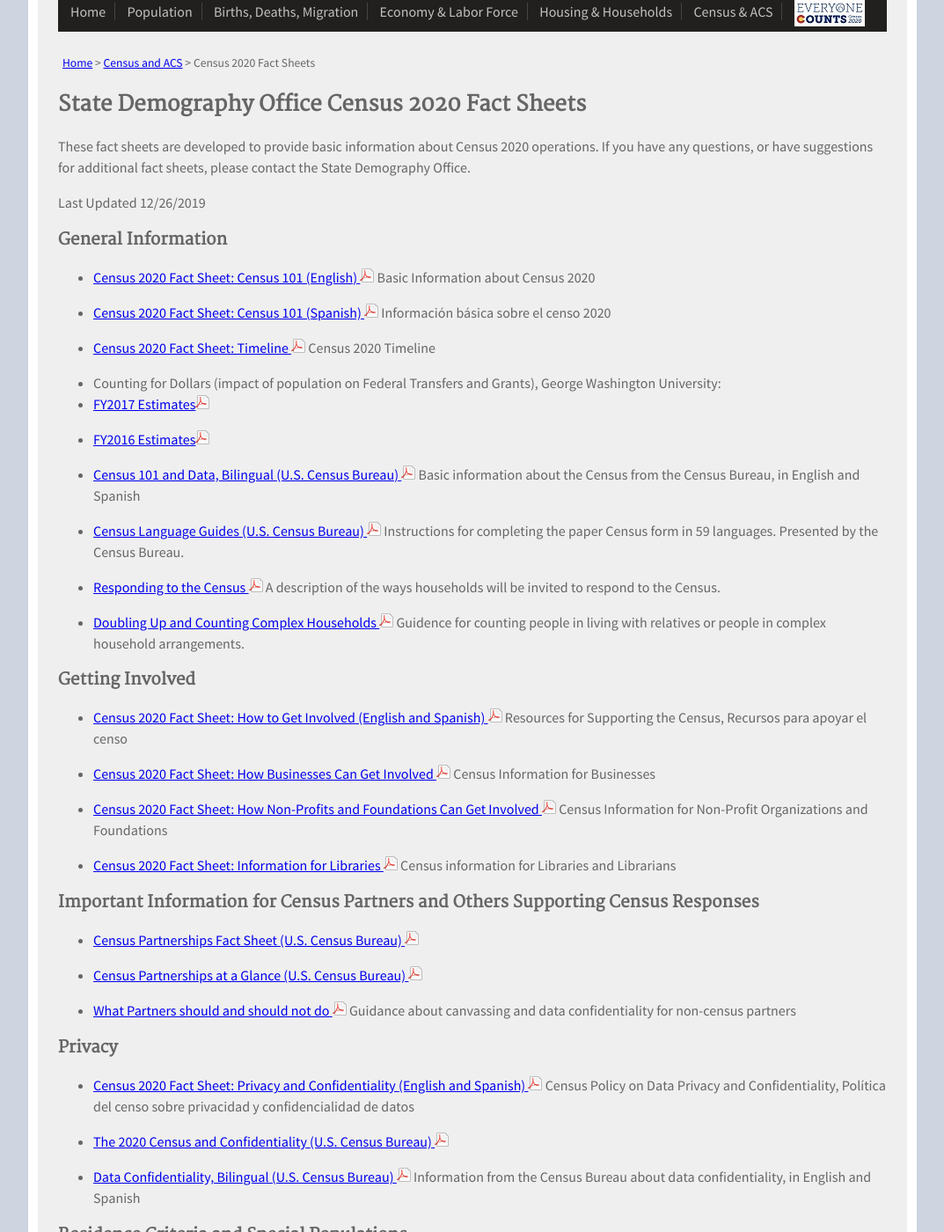
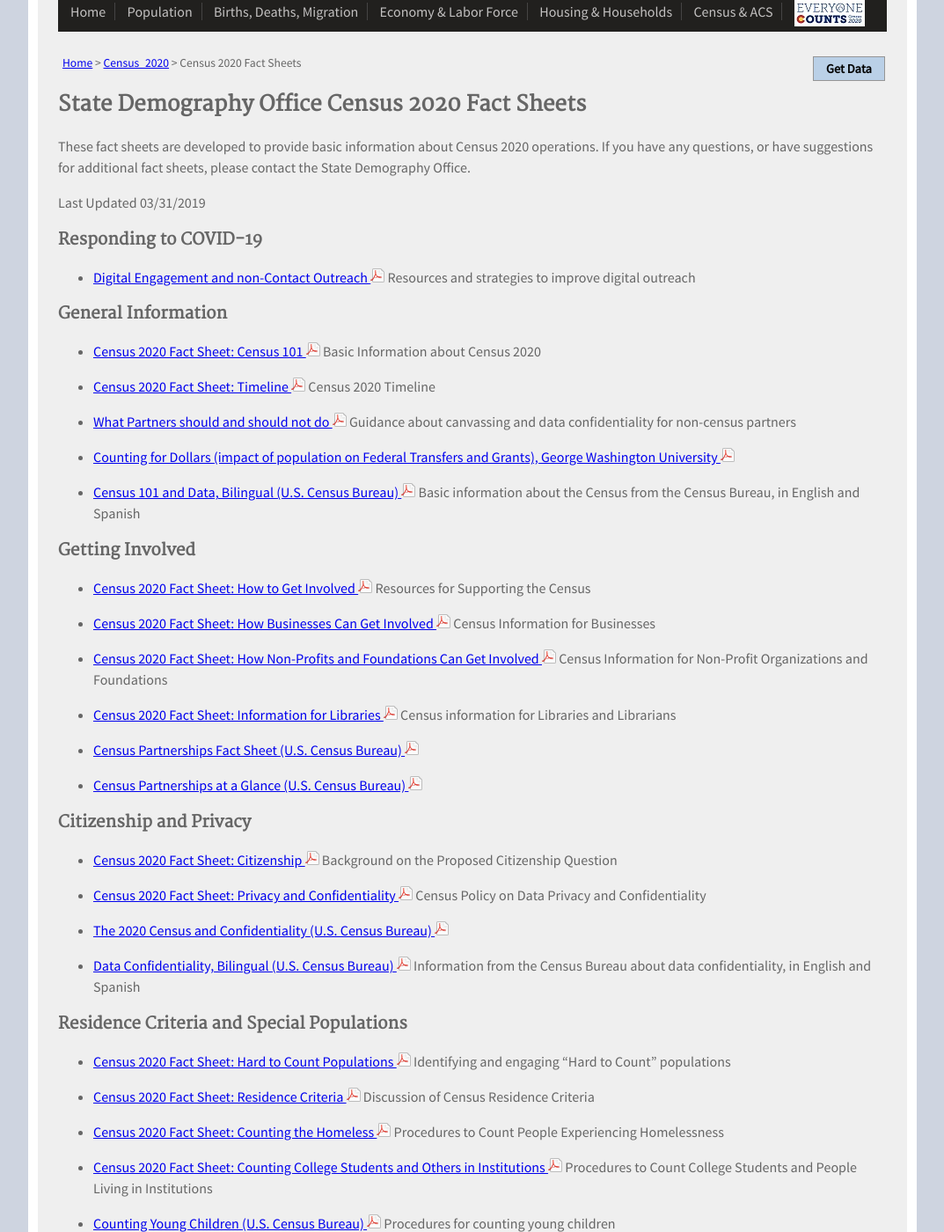
Before and after one commit to TBleess/Website_New, a Jekyll site: the page built from pages/5_CensusACS/2020-factsheets.md, in a window 1280 px wide and 1400 px high, scrolled down 250 px. Shown: the whole window at 88% size, without its empty margins (103-1176 px from the left). Built offline with Jekyll 4.4.1, drawn with Linux system fonts in a browser that asks for light colours.

Commit message:
Add files via upload

```diff
--- a/pages/5_CensusACS/2020-factsheets.md
+++ b/pages/5_CensusACS/2020-factsheets.md
@@ -1,8 +1,8 @@
 ---
 layout: page
 title: "Census 2020 Fact Sheets"
-permalink: "/census-acs/2020-factsheets/"
-
+permalink: "/census_2020/2020-factsheets/"
+datalink: "/census_2020/#2020-factsheets"
 description: "State Demography Office Census 2020 Fact Sheets"
 ---
 
@@ -11,31 +11,27 @@ These fact sheets are developed to provide basic information about Census 2020 o
 for additional fact sheets, please contact the State Demography Office.
 
 
-Last Updated 12/26/2019
+Last Updated 03/31/2019
+
+### Responding to COVID-19
+
+* [Digital Engagement and non-Contact Outreach  ![pdf](/images/page_white_acrobat.png 'download pdf file')](https://drive.google.com/open?id=16e4jdQX03oiZBKHeDcTmheWRw0pQmzNV) Resources and strategies to improve digital outreach
 
 ### General Information
 
-* [Census 2020 Fact Sheet: Census 101  (English) ![pdf](/images/page_white_acrobat.png 'download pdf file')](https://drive.google.com/open?id=1rIPKdEJv3N9cqdRX5yNsqoPJ83lYikKo) Basic Information about Census 2020
-
-* [Census 2020 Fact Sheet: Census 101 (Spanish) ![pdf](/images/page_white_acrobat.png 'download pdf file')](https://drive.google.com/open?id=1LhhO8tqWQ7Q6z2OfwFJTaV86LhKi1cTr) Información básica sobre el censo 2020
+* [Census 2020 Fact Sheet: Census 101  ![pdf](/images/page_white_acrobat.png 'download pdf file')](https://drive.google.com/open?id=1rIPKdEJv3N9cqdRX5yNsqoPJ83lYikKo) Basic Information about Census 2020
 
 * [Census 2020 Fact Sheet: Timeline  ![pdf](/images/page_white_acrobat.png 'download pdf file')](https://drive.google.com/open?id=1e7G3DxlOETABoLzSm2KpiQrC3UVK_tI1) Census 2020 Timeline
 
-*	Counting for Dollars (impact of population on Federal Transfers and Grants), George Washington University:
-* [FY2017 Estimates![pdf](/images/page_white_acrobat.png 'download pdf file')](https://gwipp.gwu.edu/sites/g/files/zaxdzs2181/f/downloads/Counting%20for%20Dollars%202020%20-%20Comprehensive%20Accounting_Report%207B%20Feb%202020%20rev.pdf)
-* [FY2016 Estimates![pdf](/images/page_white_acrobat.png 'download pdf file')](https://gwipp.gwu.edu/sites/g/files/zaxdzs2181/f/downloads/IPP-1819-3%20CountingforDollars_CO.pdf)
+* [What Partners should and should not do ![pdf](/images/page_white_acrobat.png 'download pdf file')](https://drive.google.com/open?id=1zAJ4Kbx32i71BIg2atgFFzwHxQlW_zo4) Guidance about canvassing and data confidentiality for non-census partners
+
+*	[Counting for Dollars (impact of population on Federal Transfers and Grants), George Washington University ![pdf](/images/page_white_acrobat.png 'download pdf file')](https://gwipp.gwu.edu/sites/g/files/zaxdzs2181/f/downloads/IPP-1819-3%20CountingforDollars_CO.pdf)
 
 * [Census 101 and Data, Bilingual (U.S. Census Bureau) ![pdf](/images/page_white_acrobat.png 'download pdf file')](https://drive.google.com/open?id=1JtpX8LT311ZGr_6ZW-gPPZVM9jfTEMAP) Basic information about the Census  from the Census Bureau, in English and Spanish
 
-* [Census Language Guides (U.S. Census Bureau) ![pdf](/images/page_white_acrobat.png 'download pdf file')](https://www.census.gov/programs-surveys/decennial-census/2020-census/planning-management/language-resources/language-guides.html) Instructions for completing the paper Census form in 59 languages.  Presented by the Census Bureau.
-
-* [Responding to the Census ![pdf](/images/page_white_acrobat.png 'download pdf file')](https://drive.google.com/open?id=1t9MnY2BsZFXJwu5frQaJMI_kMGxsPSTO)  A description of the ways households will be invited to respond to the Census.
-
-* [Doubling Up and Counting Complex Households ![pdf](/images/page_white_acrobat.png 'download pdf file')](https://drive.google.com/open?id=1R83xWQttZjseifGuKrWWFHRVbIbC4HkL) Guidence for counting people in living with relatives or people in complex household arrangements.
-
 ### Getting Involved
 
-* [Census 2020 Fact Sheet: How to Get Involved (English and Spanish) ![pdf](/images/page_white_acrobat.png 'download pdf file')](https://drive.google.com/open?id=1C1rjX6WRSldoCyCq65uGIcAhx7CLvzCU) Resources for Supporting the Census, Recursos para apoyar el censo
+* [Census 2020 Fact Sheet: How to Get Involved ![pdf](/images/page_white_acrobat.png 'download pdf file')](https://drive.google.com/open?id=14IEZbZZe7UvLg38VCsud681p97n4YV_O) Resources for Supporting the Census
 
 * [Census 2020 Fact Sheet: How Businesses Can Get Involved ![pdf](/images/page_white_acrobat.png 'download pdf file')](https://drive.google.com/open?id=1xcqH3Ru6cz6OPeg6HGfD3DEwWxx4GTn-) Census Information for Businesses
 
@@ -43,17 +39,15 @@ Last Updated 12/26/2019
 
 * [Census 2020 Fact Sheet:  Information  for Libraries  ![pdf](/images/page_white_acrobat.png 'download pdf file')](https://drive.google.com/open?id=1zf9rDwCO0E_krBGCL77booqjiuPHCr9q) Census information for Libraries and Librarians
 
-### Important Information for Census Partners and Others Supporting Census Responses
-
 * [Census Partnerships Fact Sheet (U.S. Census Bureau) ![pdf](/images/page_white_acrobat.png 'download pdf file')](https://www2.census.gov/about/partners/general/fact-sheet-partnerships.pdf?#)
 
 * [Census Partnerships at a Glance (U.S. Census Bureau) ![pdf](/images/page_white_acrobat.png 'download pdf file')](https://www2.census.gov/about/partners/general/partnerships-at-a-glance.pdf?#)
 
-* [What Partners should and should not do ![pdf](/images/page_white_acrobat.png 'download pdf file')](https://drive.google.com/open?id=1zAJ4Kbx32i71BIg2atgFFzwHxQlW_zo4) Guidance about canvassing and data confidentiality for non-census partners
+### Citizenship and Privacy
 
-### Privacy
+* [Census 2020 Fact Sheet: Citizenship  ![pdf](/images/page_white_acrobat.png 'download pdf file')](https://drive.google.com/open?id=1vPIn39C4Vur0EJcNLC0jdVvNCNhYHZbq) Background on the Proposed Citizenship Question
 
-* [Census 2020 Fact Sheet: Privacy and Confidentiality (English and Spanish) ![pdf](/images/page_white_acrobat.png 'download pdf file')](https://drive.google.com/open?id=1LhxU2WTITQcol3L2eNXJRzGns96FLFo1) Census Policy on Data Privacy and Confidentiality, Política del censo sobre privacidad y confidencialidad de datos
+* [Census 2020 Fact Sheet: Privacy and Confidentiality ![pdf](/images/page_white_acrobat.png 'download pdf file')](https://drive.google.com/open?id=1Iu42PQoEYtJd98j_4x_sYusuDkPaJGi3) Census Policy on Data Privacy and Confidentiality
 
 * [The 2020 Census and Confidentiality (U.S. Census Bureau) ![pdf](/images/page_white_acrobat.png 'download pdf file')](https://www.census.gov/content/dam/Census/library/factsheets/2019/comm/2020-confidentiality-factsheet.pdf)
 
```
Also changed, not shown: pages/5_CensusACS/2020-covid.html (+9 -6 lines), pages/5_CensusACS/2020-resources.html (+36 -34 lines).
